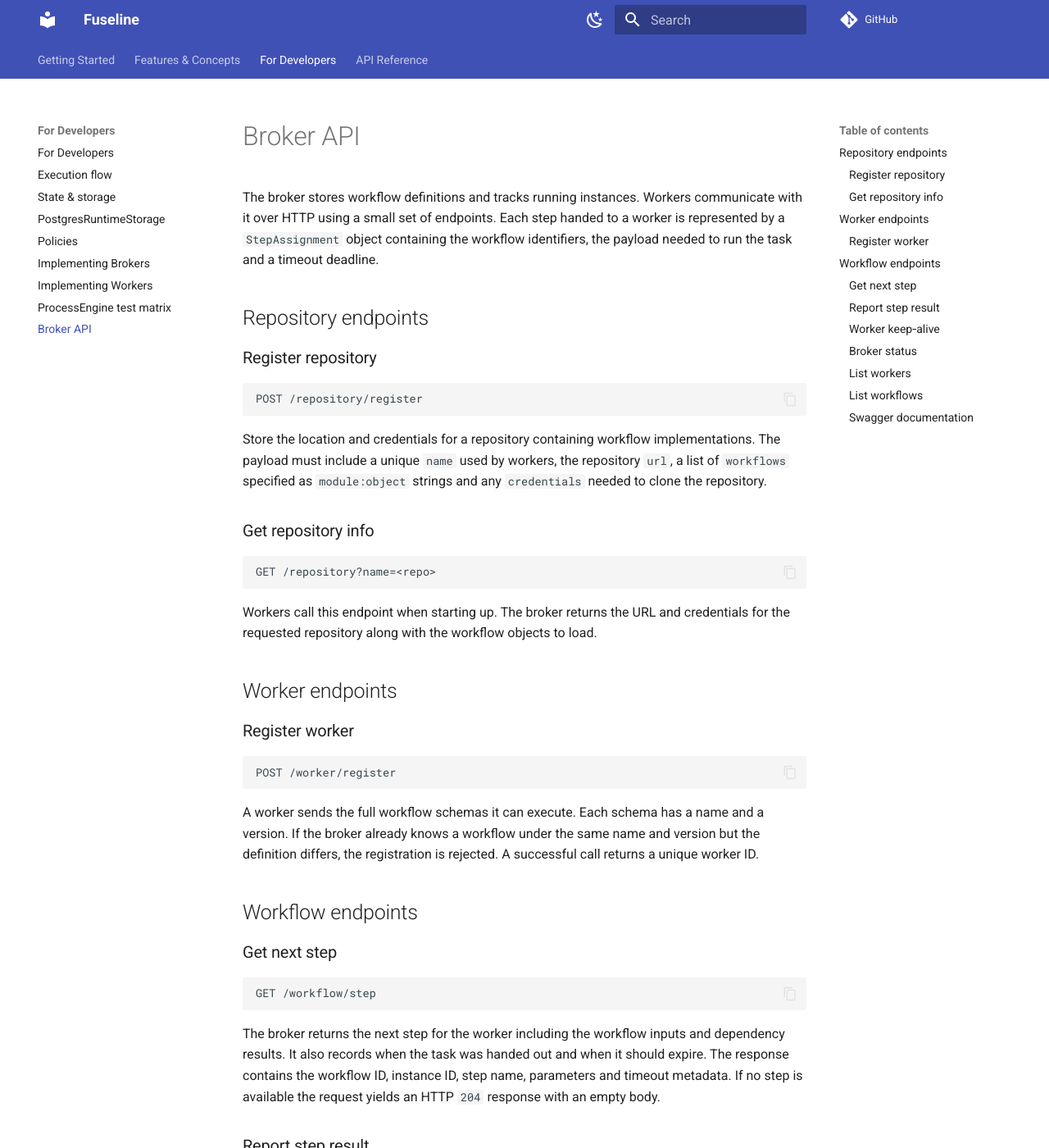
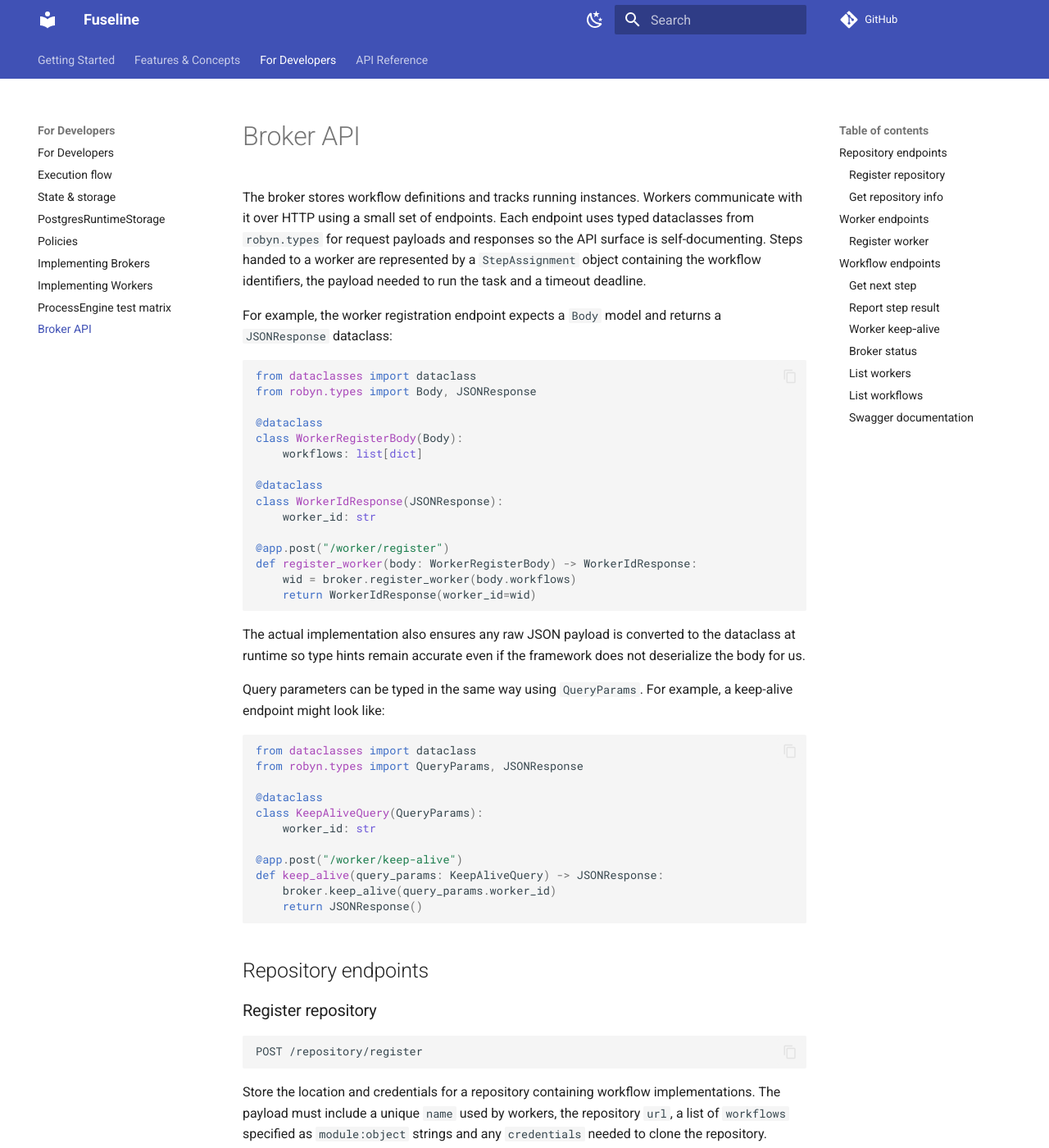
Before and after one commit to jsam/fuseline, an MkDocs documentation site: the page built from docs/for-developers/broker-api.md, in a window 1280 px wide and 1400 px high. Shown: the whole window at 82% size. Built offline with MkDocs 1.6.1 and Material for MkDocs 9.7.7, drawn with Linux system fonts in a browser that asks for light colours; comment, search, counter and statistics services are not loaded.

Commit message:
Fix query param dataclass usage

````diff
--- a/docs/for-developers/broker-api.md
+++ b/docs/for-developers/broker-api.md
@@ -4,9 +4,53 @@ title: "Broker API"
 
 The broker stores workflow definitions and tracks running instances.
 Workers communicate with it over HTTP using a small set of endpoints.
-Each step handed to a worker is represented by a `StepAssignment` object
+Each endpoint uses typed dataclasses from ``robyn.types`` for request
+payloads and responses so the API surface is self-documenting.  Steps
+handed to a worker are represented by a `StepAssignment` object
 containing the workflow identifiers, the payload needed to run the task
 and a timeout deadline.
+
+For example, the worker registration endpoint expects a ``Body`` model and
+returns a ``JSONResponse`` dataclass:
+
+```python
+from dataclasses import dataclass
+from robyn.types import Body, JSONResponse
+
+@dataclass
+class WorkerRegisterBody(Body):
+    workflows: list[dict]
+
+@dataclass
+class WorkerIdResponse(JSONResponse):
+    worker_id: str
+
+@app.post("/worker/register")
+def register_worker(body: WorkerRegisterBody) -> WorkerIdResponse:
+    wid = broker.register_worker(body.workflows)
+    return WorkerIdResponse(worker_id=wid)
+```
+
+The actual implementation also ensures any raw JSON payload is converted
+to the dataclass at runtime so type hints remain accurate even if the
+framework does not deserialize the body for us.
+
+Query parameters can be typed in the same way using ``QueryParams``. For
+example, a keep-alive endpoint might look like:
+
+```python
+from dataclasses import dataclass
+from robyn.types import QueryParams, JSONResponse
+
+@dataclass
+class KeepAliveQuery(QueryParams):
+    worker_id: str
+
+@app.post("/worker/keep-alive")
+def keep_alive(query_params: KeepAliveQuery) -> JSONResponse:
+    broker.keep_alive(query_params.worker_id)
+    return JSONResponse()
+```
 
 ## Repository endpoints
 
````
Also changed, not shown: 1 other file.
